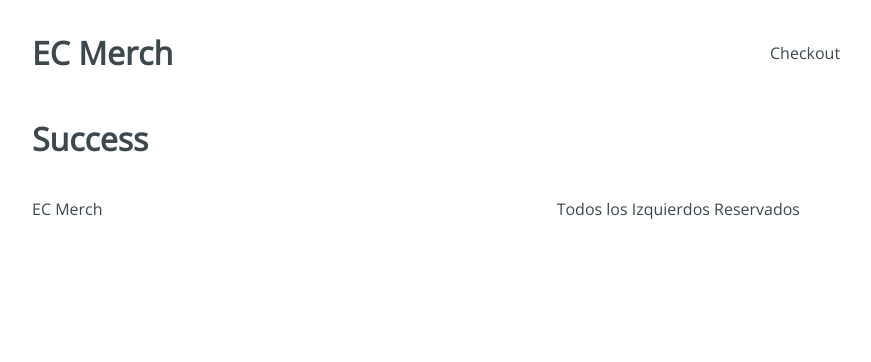
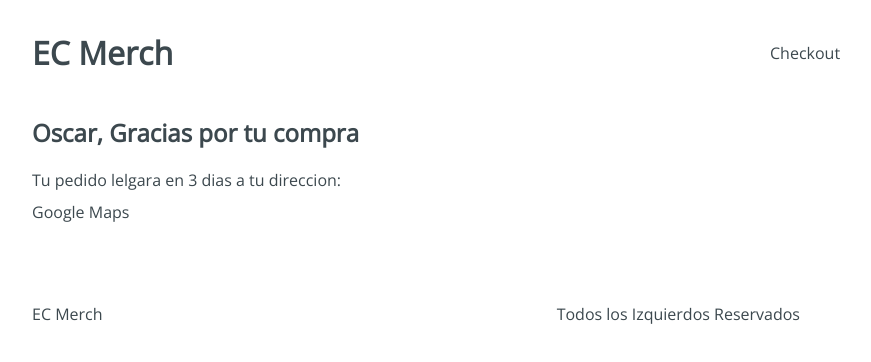
Before and after one commit to contrerasjf0/ECMerch, a React app: page /checkout/success in a window 1280 px wide. Shown: the top 362 px of the page, without its empty margins (224-1095 px from the left). Built offline with nearby package versions, Linux system fonts and the light colour scheme.

Commit message:
feature(Payment): Implement structure for the payment and success view
Resolve: C-26

```diff
--- a/src/containers/Payment.jsx
+++ b/src/containers/Payment.jsx
@@ -1,9 +1,18 @@
 
 import React from 'react';
+import '../styles/components/Payment.css';
 
 const Payment = () => {
   return (
-    <h1>Payment</h1>
+    <div className="Payment">
+      <div className="Payment-content">
+        <h3>Resument del pedido:</h3>
+        <div className="Payment-button">
+          Boton de pago con Paypal
+        </div>
+      </div>
+      <div />
+    </div>
   );
 }
 
--- a/src/containers/Success.jsx
+++ b/src/containers/Success.jsx
@@ -1,8 +1,18 @@
 import React from 'react';
+import '../styles/components/Success.css';
+
 
 const Success = () => {
   return (
-    <h1>Success</h1>
+    <div className="Success">
+      <div className="Success-content">
+        <h2>Oscar, Gracias por tu compra</h2>
+        <span>Tu pedido lelgara en 3 dias a tu direccion:</span>
+        <div className="Success-map">
+          Google Maps
+        </div>
+      </div>
+    </div>
   );
 }
 
```
